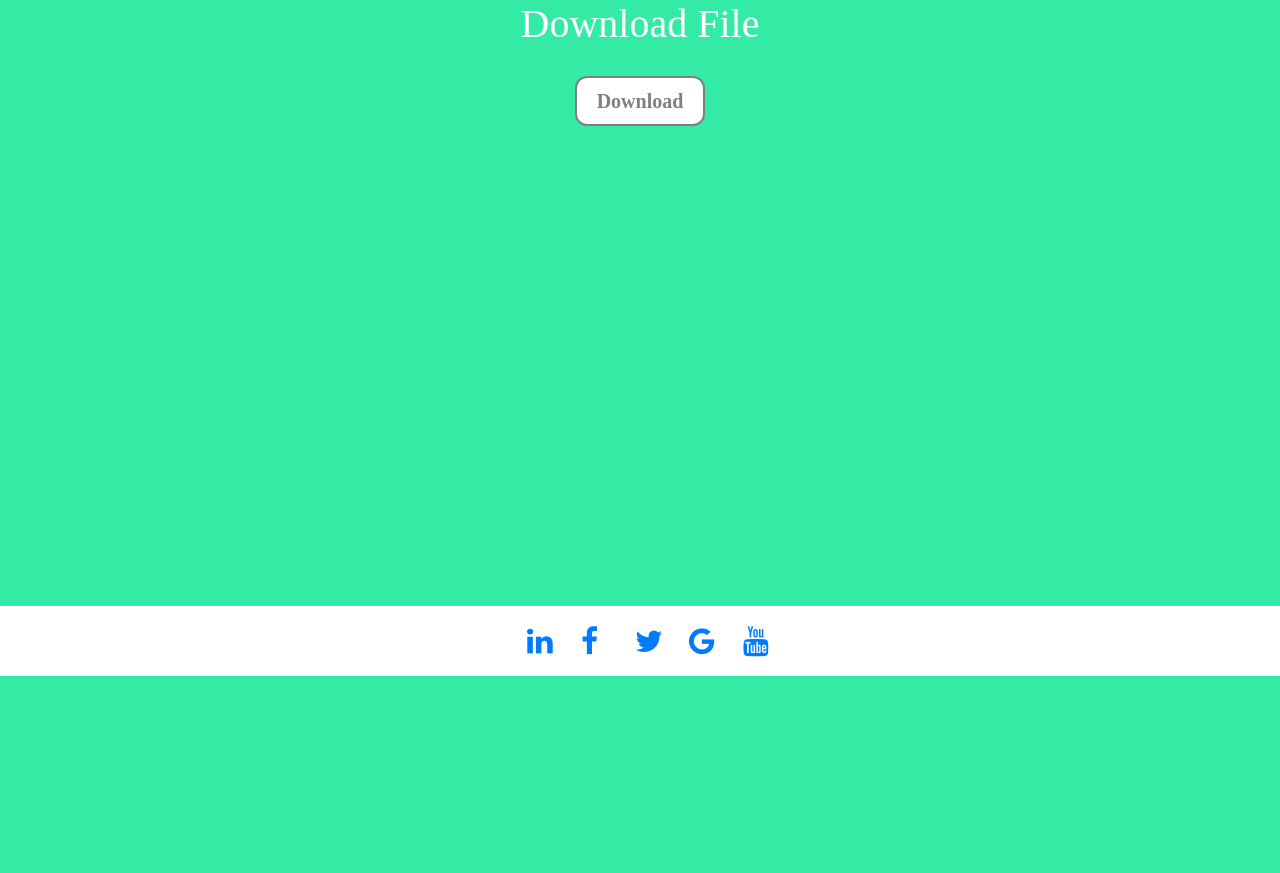
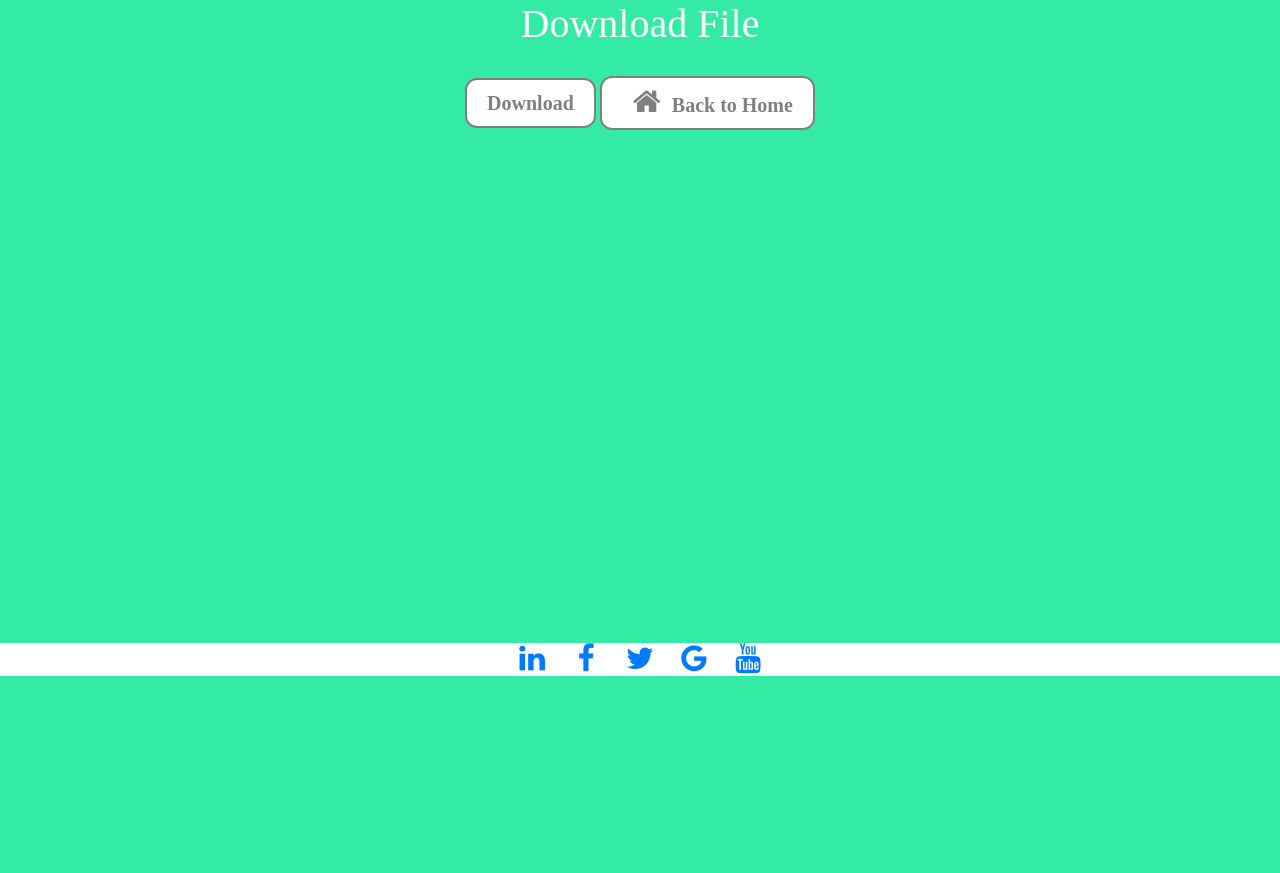
Before and after one commit to dharmakrish6/convertoPdf, a Flask app: page /downloadfile/1 in a window 1280 px wide. Shown: the part 124-997 px from the top of the page. Run offline with Flask 2, Linux system fonts and the light colour scheme; some libraries are stand-ins or nearby versions.

Commit message:
update the download screen with home link

```diff
--- a/app.py
+++ b/app.py
@@ -36,6 +36,7 @@ def upload_file():
 # Download API
 @app.route("/downloadfile/<filename>", methods = ['GET'])
 def download_file(filename):
+
     return render_template('download.html',value=filename)
 @app.route('/return-files/<filename>')
 def return_files_tut(filename):
--- a/static/main.css
+++ b/static/main.css
@@ -91,6 +91,9 @@ body {
     color: #444;
     text-decoration: none;
   }
+  .nav-link {
+    font-size: 20px;
+  }
   .upload-btn-wrapper {
     position: relative;
     overflow: hidden;
@@ -176,7 +179,6 @@ and (max-device-width : 823px) {
 }
 
 .fa {
-  padding: 20px;
   font-size: 30px;
   width: 50px;
   text-align: center;
--- a/templates/download.html
+++ b/templates/download.html
@@ -5,7 +5,10 @@
 <body class="body">
   <div class="container-fluid bg-2 text-center">
     <h1>Download File</h1>
-    <a href="/return-files/{{value}}" target="blank"><button class="btn btn-primary btn-lg">Download</button></a>
+    <a href="/return-files/{{value}}" target="blank">
+      <button  class="btn btn-primary btn-lg">Download</button></a>
+      <a href="/" ><button class="btn btn-primary"><i class="fa fa-home"></i>Back to Home</button></a>
+
   </div>
 </body>
 {%endblock%}
```
